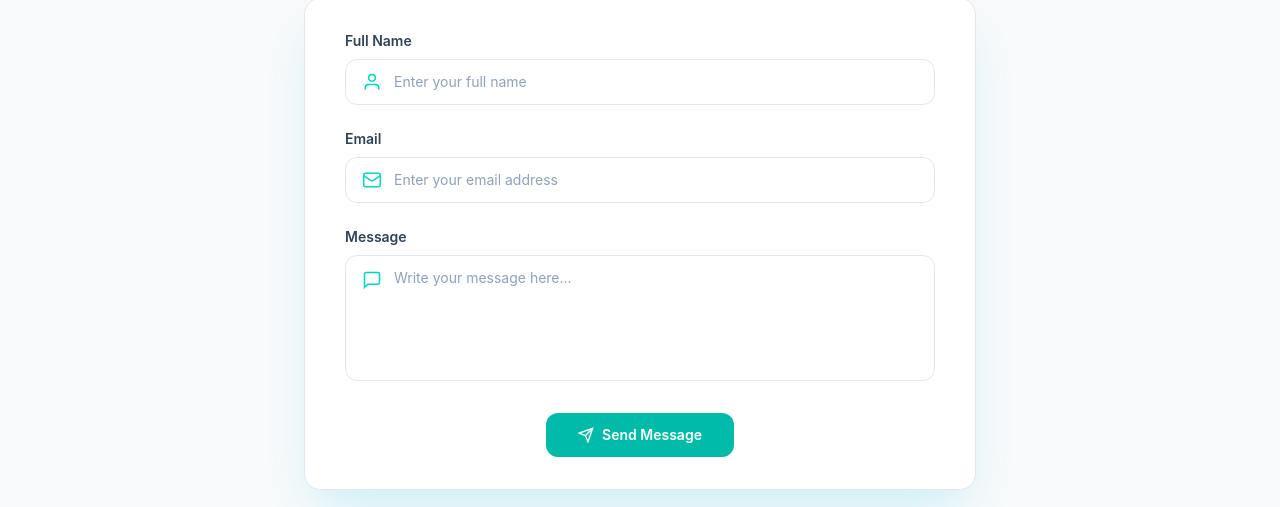
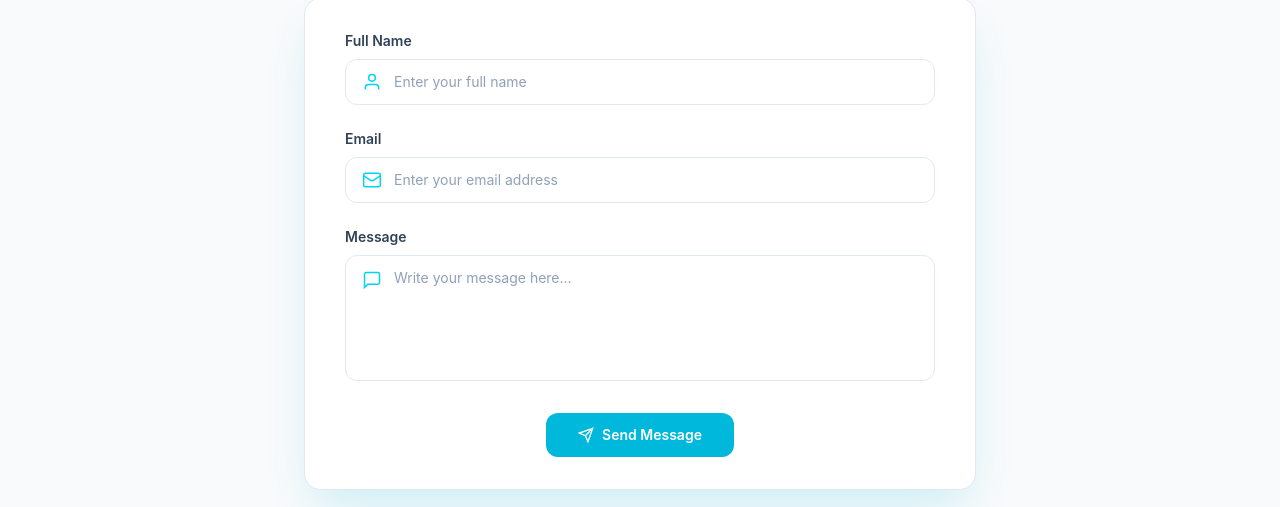
Before and after one commit to Skyzex54/Project_react_club, a React (Vite) app in the folder site_club/: page /contact in a window 1280 px wide. Shown: the part 284-791 px from the top of the page. Built offline with nearby package versions, Linux system fonts and the light colour scheme.

Commit message:
alwan f conntacrt

```diff
--- a/site_club/src/Components/formulaire_contact.jsx
+++ b/site_club/src/Components/formulaire_contact.jsx
@@ -14,10 +14,10 @@ function Formulaire() {
         </label>
 
         {/* div dyal icone */}
-        <div className="flex items-center border border-slate-200 rounded-xl px-4 py-3 gap-3 focus-within:border-teal-400 transition-colors">
+        <div className="flex items-center border border-slate-200 rounded-xl px-4 py-3 gap-3 focus-within:border-cyan-400 transition-colors">
 
           {/* Icône dyal fullname */}
-          <svg viewBox="0 0 24 24" className="h-5 w-5 text-teal-400 shrink-0" fill="none" stroke="currentColor" strokeWidth="1.8">
+          <svg viewBox="0 0 24 24" className="h-5 w-5 text-cyan-400 shrink-0" fill="none" stroke="currentColor" strokeWidth="1.8">
             <path d="M20 21v-2a4 4 0 0 0-4-4H8a4 4 0 0 0-4 4v2" />
             <circle cx="12" cy="7" r="4" />
           </svg>
@@ -38,10 +38,10 @@ function Formulaire() {
           Email
         </label>
         {/*div dyal icone*/}
-        <div className="flex items-center border border-slate-200 rounded-xl px-4 py-3 gap-3 focus-within:border-teal-400 transition-colors">
+        <div className="flex items-center border border-slate-200 rounded-xl px-4 py-3 gap-3 focus-within:border-cyan-400 transition-colors">
 
           {/* Icône dyal mail */}
-          <svg viewBox="0 0 24 24" className="h-5 w-5 text-teal-400 shrink-0" fill="none" stroke="currentColor" strokeWidth="1.8">
+          <svg viewBox="0 0 24 24" className="h-5 w-5 text-cyan-400 shrink-0" fill="none" stroke="currentColor" strokeWidth="1.8">
             <rect x="2" y="4" width="20" height="16" rx="2" />
             <path d="m22 7-8.97 5.7a1.94 1.94 0 0 1-2.06 0L2 7" />
           </svg>
@@ -62,10 +62,10 @@ function Formulaire() {
         </label>
 
         {/*div dyal icone */}
-        <div className="flex items-start border border-slate-200 rounded-xl px-4 py-3 gap-3 focus-within:border-teal-400 transition-colors">
+        <div className="flex items-start border border-slate-200 rounded-xl px-4 py-3 gap-3 focus-within:border-cyan-400 transition-colors">
 
           {/* Icône dyal message */}
-          <svg viewBox="0 0 24 24" className="h-5 w-5 text-teal-400 shrink-0 mt-0.5" fill="none" stroke="currentColor" strokeWidth="1.8">
+          <svg viewBox="0 0 24 24" className="h-5 w-5 text-cyan-400 shrink-0 mt-0.5" fill="none" stroke="currentColor" strokeWidth="1.8">
             <path d="M21 15a2 2 0 0 1-2 2H7l-4 4V5a2 2 0 0 1 2-2h14a2 2 0 0 1 2 2z" />
           </svg>
 
@@ -80,7 +80,7 @@ function Formulaire() {
 
       {/*div dyal bouton Send Message*/}
       <div className="flex justify-center">
-        <button className="flex items-center gap-2 bg-teal-500 hover:bg-teal-600 text-white text-sm font-semibold px-8 py-3 rounded-xl transition-colors">
+        <button className="flex items-center gap-2 bg-cyan-500 hover:bg-cyan-600 text-white text-sm font-semibold px-8 py-3 rounded-xl transition-colors">
 
           {/* Icône sarokh dyal botona*/}
           <svg viewBox="0 0 24 24" className="h-4 w-4" fill="none" stroke="currentColor" strokeWidth="2">
```
